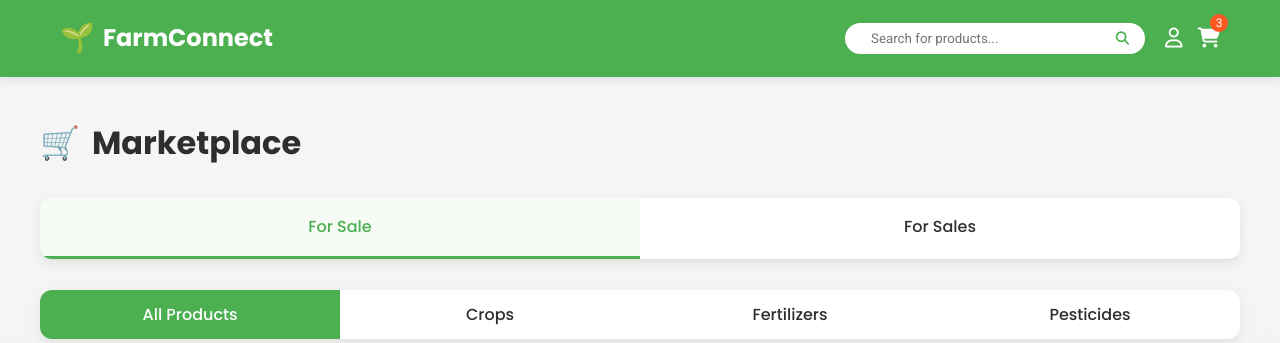
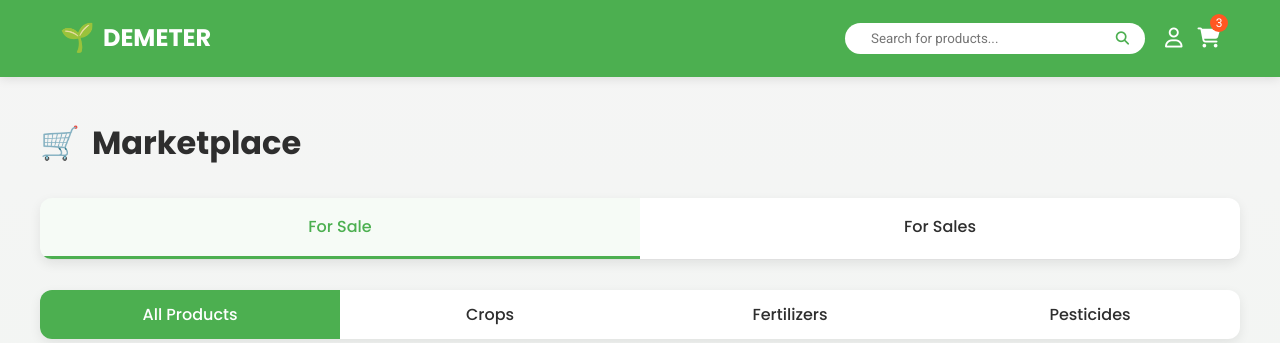
Before and after one commit to JaniceLydiaPradyutha/Plant-Disease-Detection-Management-System, a Flask app: page /market in a window 1280 px wide. Shown: the top 343 px of the page. Run offline with Flask 3, Linux system fonts and the light colour scheme.

Commit message:
Change title and logo from FarmConnect to DEMETER

```diff
--- a/templates/market.html
+++ b/templates/market.html
@@ -3,7 +3,7 @@
 <head>
     <meta charset="UTF-8">
     <meta name="viewport" content="width=device-width, initial-scale=1.0">
-    <title>FarmConnect - Marketplace</title>
+    <title>DEMETER - Marketplace</title>
     <link href="https://fonts.googleapis.com/css2?family=Poppins:wght@400;500;600;700&family=Roboto:wght@300;400;500&display=swap" rel="stylesheet">
     <link rel="stylesheet" href="https://cdnjs.cloudflare.com/ajax/libs/font-awesome/6.4.0/css/all.min.css">
     <style>
@@ -1153,7 +1153,7 @@
         <div class="container header-content">
             <div class="logo">
                 <span class="logo-icon">🌱</span>
-                FarmConnect
+                DEMETER
             </div>
 
             <div class="header-actions">
```
